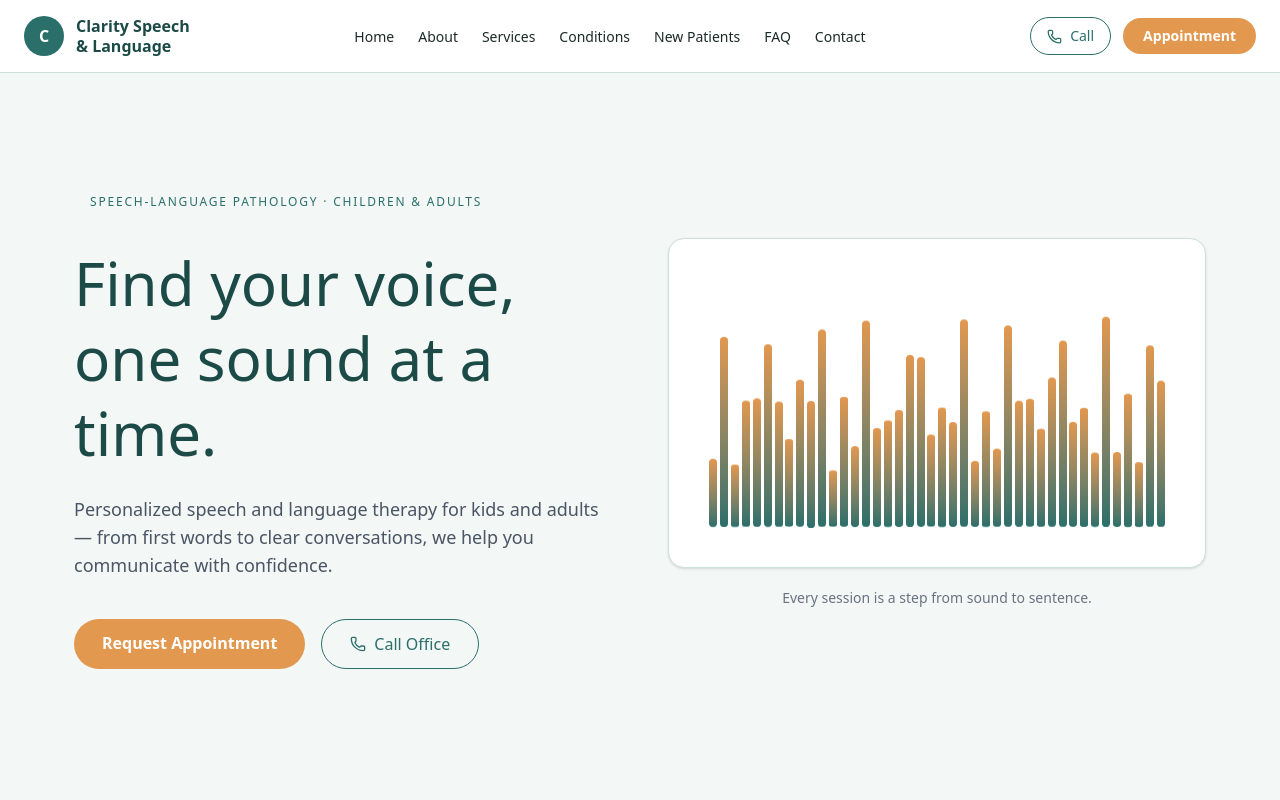
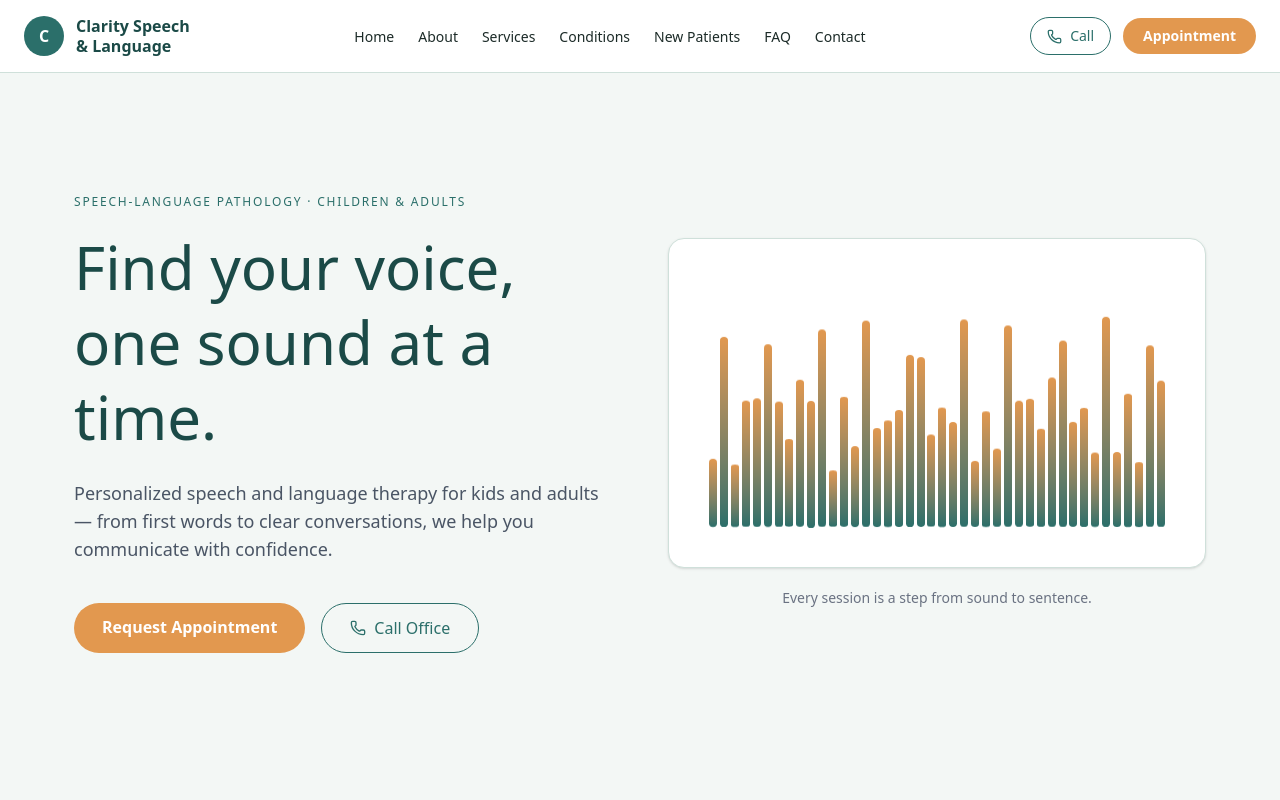
Before and after one commit to rumachoudhury/sadia-speech-therapy, a Next.js app: page / in a window 1280 px wide. Shown: the top 800 px of the page. Built offline with nearby package versions, Linux system fonts and the light colour scheme.

Commit message:
Updated hero section

```diff
--- a/components/Hero.tsx
+++ b/components/Hero.tsx
@@ -4,7 +4,7 @@ import { Phone } from "lucide-react";
 export default function Hero() {
   return (
     <section className="bg-[#F3F7F5] min-h-[700px] flex items-center">
-      <div className="container-custom py-24">
+      <div className="container-custom py-12 lg:py-6">
         <div
           className="
           grid
@@ -23,7 +23,8 @@ export default function Hero() {
               tracking-[0.15em]
               text-[#2B6F6A]
               font-medium
-              p-6 md:p-4
+              mb-4
+              py-4 md:py-0
             "
             >
               Speech-Language Pathology · Children & Adults
```
